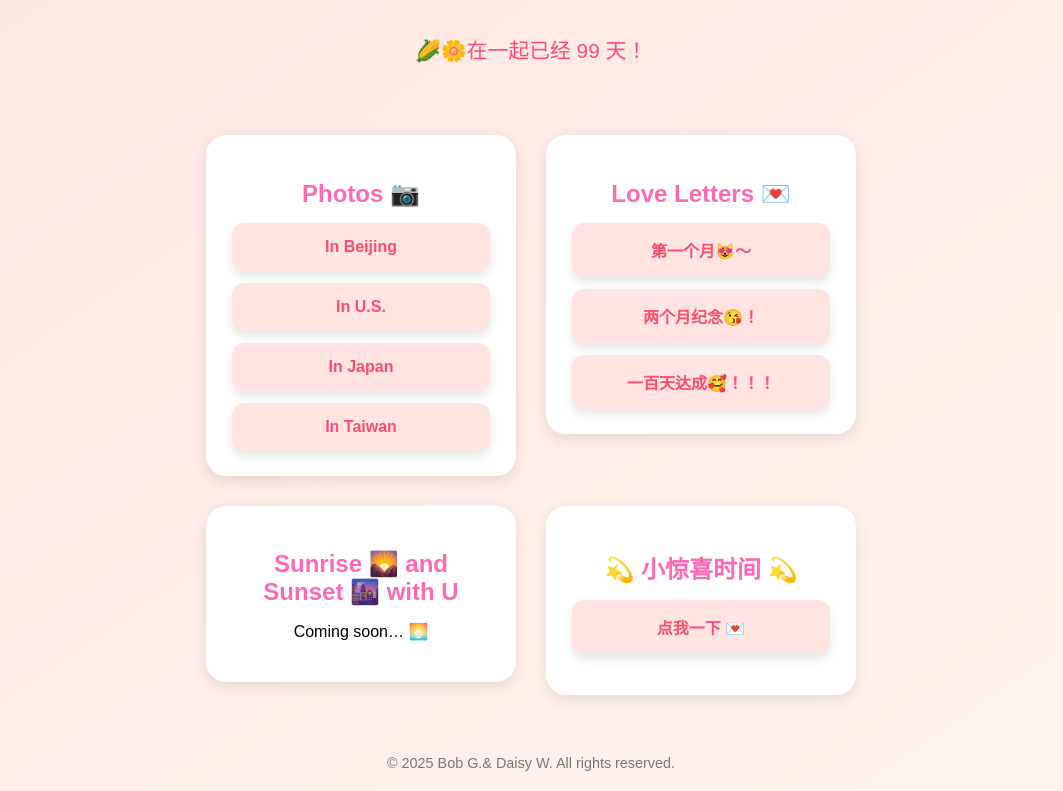
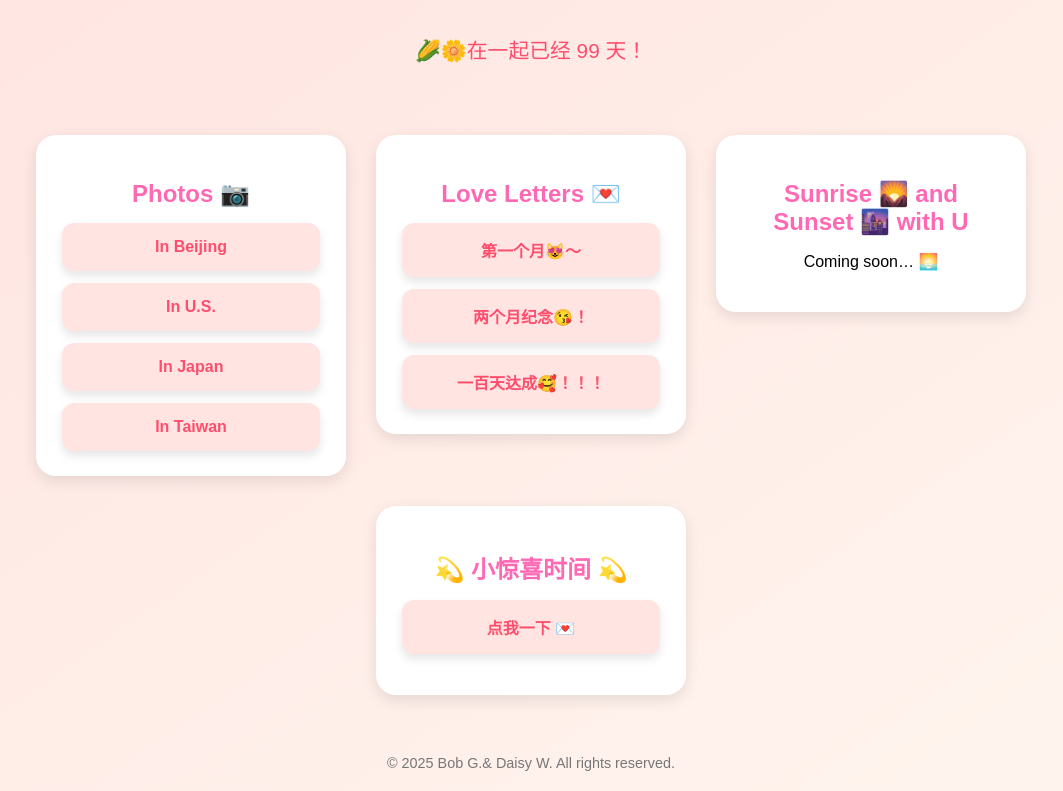
Before and after one commit to Yuming166/our_love_story, a plain HTML site: page index.html in a window 1280 px wide. Shown: the part 90-881 px from the top of the page, without its empty margins (109-1172 px from the left). Drawn offline with Linux system fonts and the light colour scheme.

Commit message:
Update index.html

```diff
--- a/index.html
+++ b/index.html
@@ -31,7 +31,7 @@
       margin-top: 50px;
       padding: 0 20px;
       flex: 1;
-      max-width: 900px; /* ✅ 限制一行最多三个框（3×300px + 间距） */
+      max-width: 1000px; /* ✅ 限制一行最多三个框（3×300px + 间距） */
       margin-left: auto;
       margin-right: auto;
     }
```
